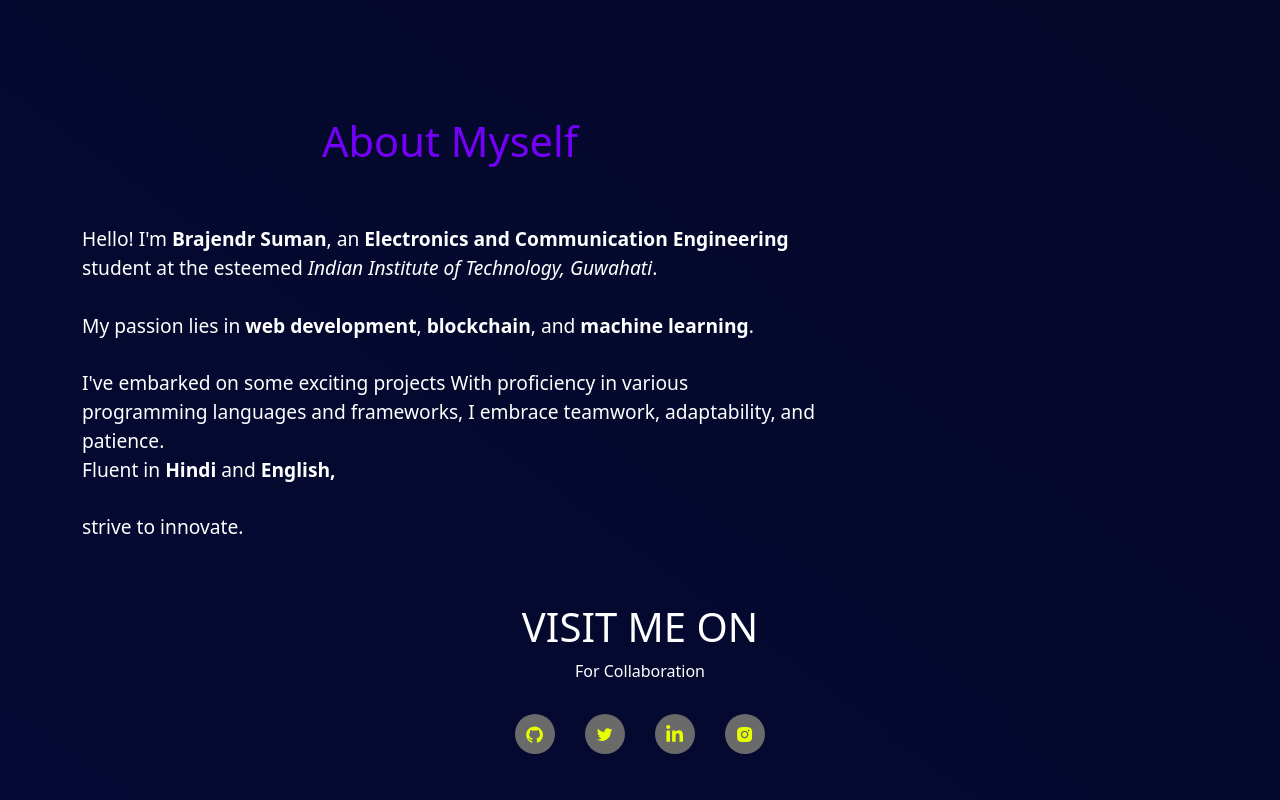
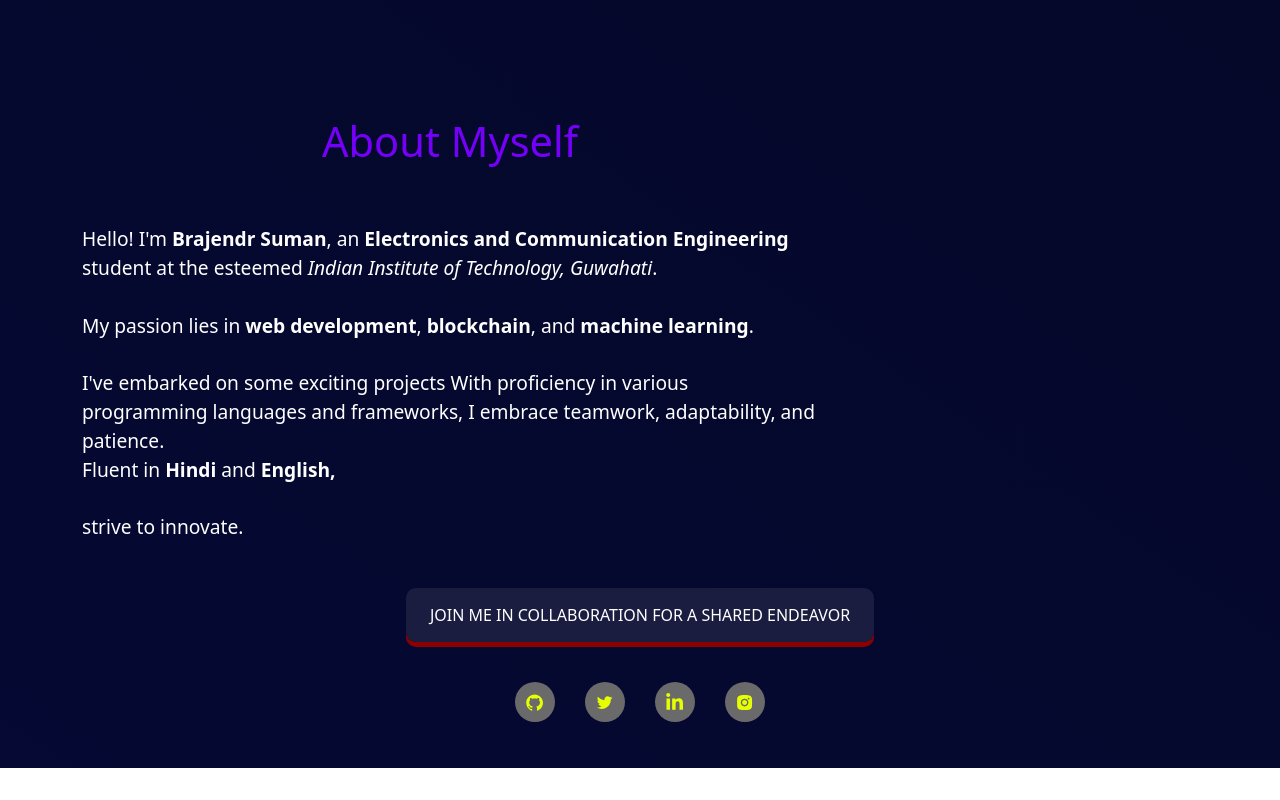
Before and after one commit to s-brajendra/Resume, a React (Create React App) app: page /blogs in a window 1280 px wide. Shown: the part 784-1584 px from the top of the page. After the commit the page ends 1552 px from the top, so only its background shows below. Built offline with nearby package versions, Linux system fonts and the light colour scheme.

Commit message:
ms form added

```diff
--- a/src/components/Home/About.jsx
+++ b/src/components/Home/About.jsx
@@ -76,12 +76,15 @@ const About = () => {
             </Row>
             <Row>
               <Col md={12} className="home-about-social">
-                <h1>VISIT ME ON</h1>
-                <p>
-                 For Collaboration <span className="yellow">
-                  {/* <a href="https://react-bootstrap.netlify.app/">  click here</a> */}
-                  </span>
+
+                <p style={{ textSizeAdjust:"auto"}}>
+
+                  <a
+                  fontSize = "100px"
+                  target="_blank" id = "collaborate" href="https://forms.gle/7yDDMoyFyapKafYJ7">  join me in collaboration for a shared endeavor </a>
+
                 </p>
+                <br />
 
                 <ul className="home-about-social-links">
                   <li className="social-icons">
--- a/src/style.css
+++ b/src/style.css
@@ -278,6 +278,51 @@ html {
 
     background-image: var(--image-gradient), url(./assets/home-bg.jpg);
   }
+
+  #collaborate {
+    background-color: rgb(27, 29, 64);
+    box-shadow: 0 5px 0 darkred;
+    color: white;
+    font-size: 1em;
+
+    border-radius: 10px;
+
+    padding: 1em 1.5em;
+    position: relative;
+    text-decoration: none;
+    text-transform: uppercase;
+  }
+
+  @media only screen and (max-width: 600px) {
+    #collaborate{
+      font-size: 10px;
+    }
+  }
+
+  #collaborate:hover {
+    background-color: rgb(3, 4, 14);
+  }
+
+  #collaborate:active {
+    box-shadow: none;
+    top: 5px;
+  }
+
+
+
+
+
+
+
+
+
+
+
+
+
+
+
+
 
   .home-content {
     padding: 9rem 0 2rem !important;
```
